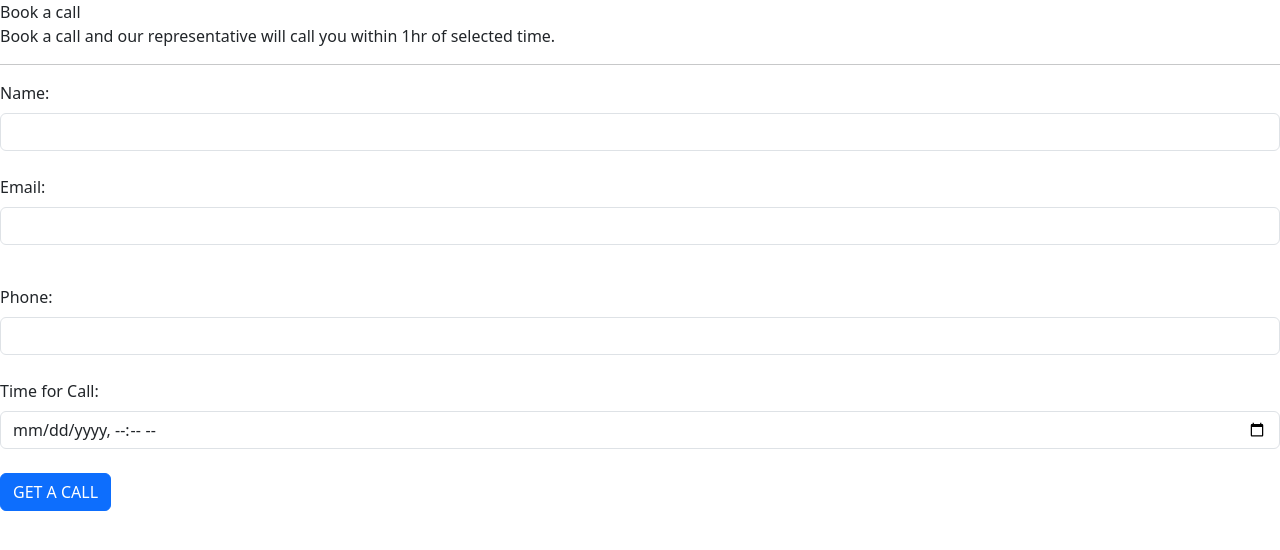
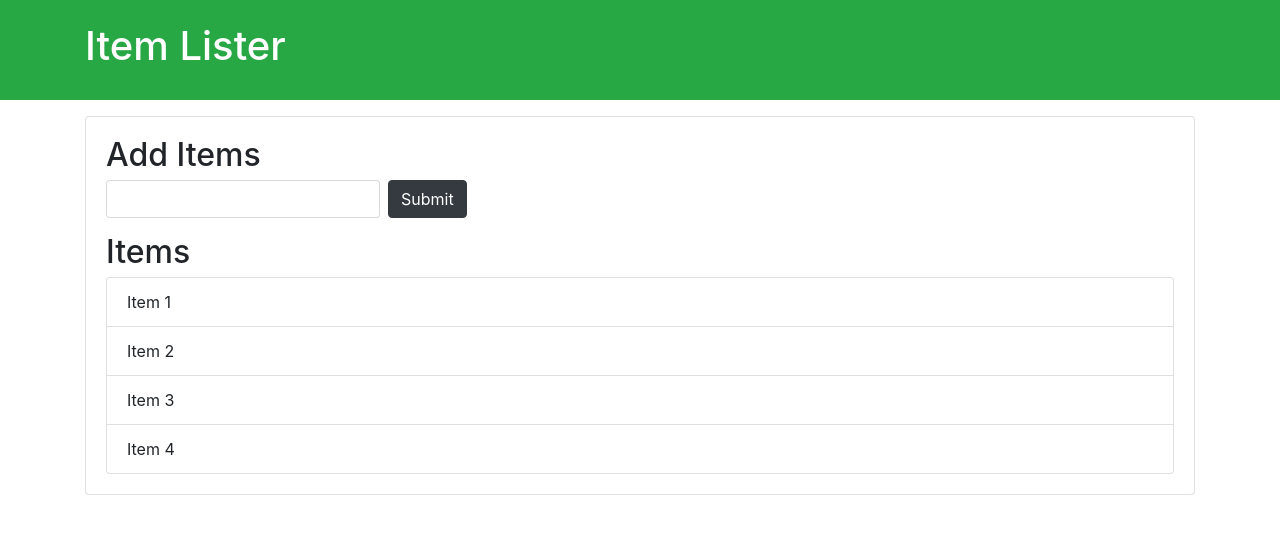
Before and after one commit to sahil194005/temp_rep, a plain HTML site: page index.html in a window 1280 px wide. Drawn offline with nearby package versions, Linux system fonts and the light colour scheme.

Commit message:
Dom mainpulation

```diff
--- a/index.html
+++ b/index.html
@@ -1,47 +1,43 @@
 <!DOCTYPE html>
-<html>
+<html lang="en">
   <head>
-    <title>My Webpage</title>
-    <!-- <link rel = "stylesheet" href="styles.css"> -->
+    <meta charset="UTF-8" />
+    <meta name="viewport" content="width=device-width, initial-scale=1.0" />
+    <meta http-equiv="X-UA-Compatible" content="ie=edge" />
+    <script src="script.js"></script>
+    <link rel="stylesheet" href="styles.css" />
     <link
-      href="https://cdn.jsdelivr.net/npm/bootstrap@5.3.0-alpha3/dist/css/bootstrap.min.css"
       rel="stylesheet"
-      integrity="sha384-KK94CHFLLe+nY2dmCWGMq91rCGa5gtU4mk92HdvYe+M/SXH301p5ILy+dN9+nJOZ"
+      href="https://maxcdn.bootstrapcdn.com/bootstrap/4.0.0-beta/css/bootstrap.min.css"
+      integrity="sha384-/Y6pD6FV/Vv2HJnA6t+vslU6fwYXjCFtcEpHbNJ0lyAFsXTsjBbfaDjzALeQsN6M"
       crossorigin="anonymous"
     />
-    <script
-      src="https://cdn.jsdelivr.net/npm/bootstrap@5.3.0-alpha3/dist/js/bootstrap.bundle.min.js"
-      integrity="sha384-ENjdO4Dr2bkBIFxQpeoTz1HIcje39Wm4jDKdf19U8gI4ddQ3GYNS7NTKfAdVQSZe"
-      crossorigin="anonymous"
-    ></script>
+    <!-- <script>console.log(document.getElementById('header-title'))</script> -->
+    <title>Item Lister</title>
   </head>
   <body>
-    <form id="myform" action="ans.txt" >
-      <label for="heading">Book a call</label> <br />
-      <p>
-        Book a call and our representative will call you within 1hr of selected
-        time.
-      </p>
-      <hr />
-      <label for="name" class="form-label ">Name:</label><br />
-      <input type="text" name="name" class = "form-control disabled" /> <br />
-
-      <div class="mb-3">
-        <label for="email" class="form-label">Email:</label> <br />
-        <input type="email" class="form-control" name="email" /> <br />
+    <header id="main-header" class="bg-success text-white p-4 mb-3">
+      <div class="container">
+        <h1 id="header-title">
+          Item Lister <span style="display: none">123</span>
+        </h1>
       </div>
-
-      <label for="phone" class = "form-label">Phone:</label> <br />
-      <input type="tel" name="phone" class = "form-control" /> <br />
-      <label for="datetime" class = "form-label">Time for Call:</label> <br />
-      <input type="datetime-local" name="datetime" class = "form-control" /> <br />
-      <input
-        type="button"
-        class="btn btn-primary"
-        value="GET A CALL"
-        onclick="display()"
-      />
-    </form>
-    <script src="script.js"></script>
+    </header>
+    <div class="container">
+      <div id="main" class="card card-body">
+        <h2 class="title">Add Items</h2>
+        <form class="form-inline mb-3">
+          <input type="text" class="form-control mr-2" />
+          <input type="submit" class="btn btn-dark" value="Submit" />
+        </form>
+        <h2 class="title">Items</h2>
+        <ul id="items" class="list-group">
+          <li class="list-group-item">Item 1</li>
+          <li class="list-group-item">Item 2</li>
+          <li class="list-group-item">Item 3</li>
+          <li class="list-group-item">Item 4</li>
+        </ul>
+      </div>
+    </div>
   </body>
 </html>
--- a/script.js
+++ b/script.js
@@ -1,14 +1 @@
-
-function display() {
-  var form = document.getElementById("myform")
-  var name = form.elements["name"].value
-  var email = form.elements["email"].value
-  var phone = form.elements["phone"].value
-  var datetime = form.elements["datetime"].value
-
-  console.log("Name: " + name)
-  console.log("Email: " + email)
-  console.log("Phone: " + phone)
-  console.log("Datetime: " + datetime)
-}
- console.log("i made a change")
+// console.log(document.getElementById('items'))
```
